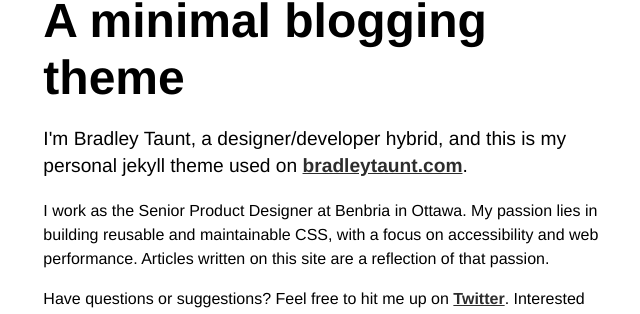
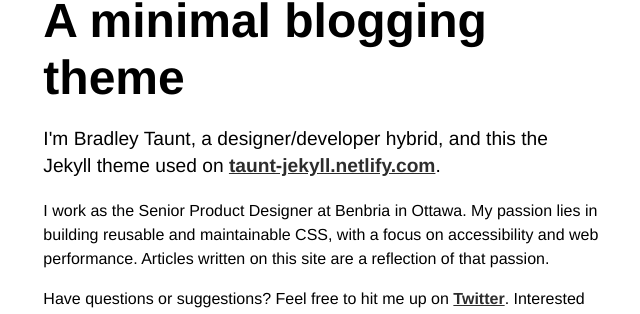
Before and after one commit to bradleytaunt/taunt-jekyll, a Jekyll site: the page built from about.md, in a window 1280 px wide. Shown: the part 178-492 px from the top of the page, without its empty margins (319-959 px from the left). Built offline with Jekyll 4.4.1, drawn with Linux system fonts in a browser that asks for light colours; some web fonts are replaced; comment, search, counter and statistics services are not loaded.

Commit message:
Update about.md

```diff
--- a/about.md
+++ b/about.md
@@ -3,7 +3,7 @@ layout: page
 title: A minimal blogging theme
 ---
 
-<p class="lead">I'm Bradley Taunt, a designer/developer hybrid, and this is my personal jekyll theme used on <a href="https://bradleytaunt.com">bradleytaunt.com</a>.</p>
+<p class="lead">I'm Bradley Taunt, a designer/developer hybrid, and this the Jekyll theme used on <a href="https://taunt-jekyll.netlify.com">taunt-jekyll.netlify.com</a>.</p>
 
 I work as the Senior Product Designer at Benbria in Ottawa. My passion lies in building reusable and maintainable CSS, with a focus on accessibility and web performance. Articles written on this site are a reflection of that passion.
 
```
